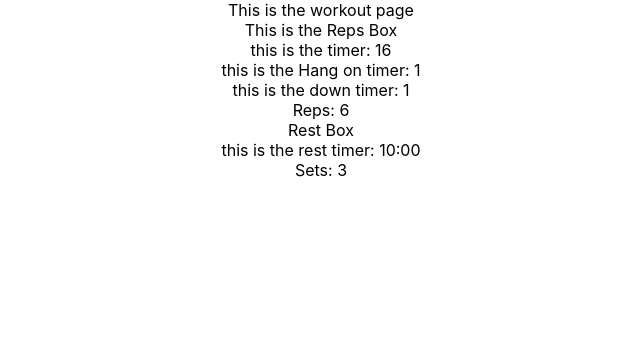
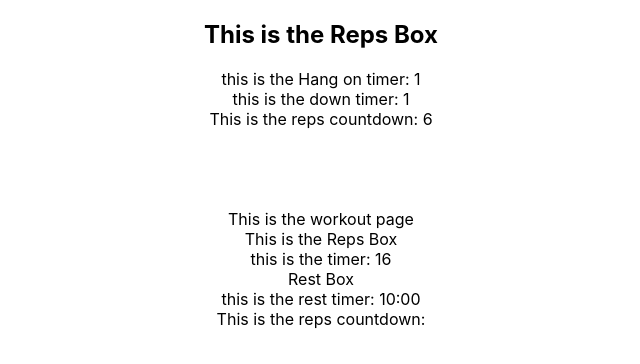
Before and after one commit to jhmccandless/hangboard-workout, a React (Create React App) app: page /current_workout in a window 1280 px wide. Shown: the top 364 px of the page, without its empty margins (319-959 px from the left). Built offline with nearby package versions, Linux system fonts and the light colour scheme.

Commit message:
working on the reps box, just need the timer

```diff
--- a/src/components/GetCountUI.jsx
+++ b/src/components/GetCountUI.jsx
@@ -1,13 +1,19 @@
-import React from "react";
+import React, { useEffect, useState } from "react";
 
-function GetCountUI({ whichCount, countNumber }) {
-  return (
-    <>
-      <div>
-        {whichCount}: {countNumber}
-      </div>
-    </>
-  );
+function GetCountUI({ count, countStop, eachRepTimer }) {
+  const timeoutTimer = 1000 * eachRepTimer;
+  const [repsCount, setRepsCount] = useState(count);
+  useEffect(() => {
+    if (countStop && repsCount > 0) {
+      const timer1 = setTimeout(() => {
+        setRepsCount((repsCount) => repsCount - 1);
+      }, timeoutTimer);
+      return () => window.clearTimeout(timer1);
+    } else {
+      setRepsCount(count);
+    }
+  }, [repsCount, timeoutTimer, countStop, count]);
+  return <>{<div>This is the reps countdown: {repsCount}</div>}</>;
 }
 
 export default GetCountUI;
--- a/src/components/RepsBoxUI.jsx
+++ b/src/components/RepsBoxUI.jsx
@@ -1,13 +1,33 @@
 import React from "react";
-import HangUpUI from "./HangUpUI";
+import TwoTimersUI from "./TwoTimersUI";
+import RepCount from "../containers/RepCount";
+import GetCountUI from "./GetCountUI";
 
-function RepsBoxUI({}) {
+function RepsBoxUI({
+  downTime,
+  hangTime,
+  isHangActive,
+  repsTotal,
+  totalTime,
+  countdownReps,
+}) {
+  console.log(downTime);
   return (
     <>
       <h2>This is the Reps Box</h2>
-      <HangUpUI />
+      <TwoTimersUI
+        whichTimer1={hangTime}
+        whichTimer2={downTime}
+        timerStop={isHangActive}
+        whichCountdown={countdownReps}
+      />
+      <GetCountUI
+        count={repsTotal}
+        countStop={isHangActive}
+        eachRepTimer={downTime + hangTime}
+      />
+
       {/*
-        reps
         >>>>>>>>>timer
          */}
     </>
--- a/src/components/TwoTimers.jsx
+++ b/src/components/TwoTimersUI.jsx
@@ -1,7 +1,7 @@
 import React, { useState, useEffect } from "react";
 import RepCount from "../containers/RepCount";
 
-function HangUpUI({ whichTimer1, whichTimer2, timerStop }) {
+function TwoTimersUI({ whichTimer1, whichTimer2, timerStop, whichCountdown }) {
   const [timer1, setTimer1] = useState(whichTimer1);
   const [isTimer1Active, setIsTimer1Active] = useState(true);
   const [timer2, setTimer2] = useState(whichTimer2);
@@ -16,6 +16,7 @@ function HangUpUI({ whichTimer1, whichTimer2, timerStop }) {
         setIsTimer1Active(false);
         setIsTimer2Active(true);
         setTimer1(whichTimer1);
+        // whichCountdown();
       } else if (isTimer2Active) {
         const timer1 = setTimeout(() => {
           setTimer2((timer2) => timer2 - 1);
@@ -48,9 +49,9 @@ function HangUpUI({ whichTimer1, whichTimer2, timerStop }) {
       {/* <h2>hang on and off timers</h2> */}
       <div>this is the Hang on timer: {timer1}</div>
       <div>this is the down timer: {timer2}</div>
-      <RepCount />
+      {/* <RepCount /> */}
     </>
   );
 }
 
-export default HangUpUI;
+export default TwoTimersUI;
--- a/src/components/WorkoutPageUI.jsx
+++ b/src/components/WorkoutPageUI.jsx
@@ -1,16 +1,20 @@
 import React from "react";
-import HangUp from "../containers/HangUp";
 import SetTimer from "../containers/SetTimer";
 import RestTimer from "../containers/RestTimer";
+import RepsBox from "../containers/RepsBox";
 
-function WorkoutPageUI() {
+function WorkoutPageUI({}) {
   return (
     <>
+      <RepsBox />
+      <br />
+      <br />
+      <br />
+      <br />
       <div>This is the workout page</div>
       <div>
         This is the Reps Box
         <SetTimer />
-        <HangUp />
       </div>
       <div>
         Rest Box
--- a/src/components/HangUpUI.jsx
+++ b/src/components/old_components/HangUpUI.jsx
@@ -1,5 +1,5 @@
 import React, { useState, useEffect } from "react";
-import RepCount from "../containers/RepCount";
+import RepCount from "../../containers/RepCount";
 
 function HangUpUI({ hangTime, downTime, isHangActive }) {
   const [onTime, setOnTime] = useState(hangTime);
--- /dev/null
+++ b/src/containers/RepsBox.jsx
@@ -0,0 +1,28 @@
+import RepsBoxUI from "../components/RepsBoxUI";
+import { connect } from "react-redux";
+import { countdownRepsAction } from "../action";
+
+function mapStateToProps(state) {
+  return {
+    downTime: state.downTime,
+    hangTime: state.hangTime,
+    isHangActive: state.isHangActive,
+    repsTotal: state.repsTotal,
+    totalTime: state.totalTime,
+  };
+}
+
+function mapDispatchToProps(dispatch) {
+  return {
+    countdownReps: function () {
+      dispatch(countdownRepsAction());
+    },
+  };
+}
+
+const connectedRepsBoxUI = connect(
+  mapStateToProps,
+  mapDispatchToProps
+)(RepsBoxUI);
+
+export default connectedRepsBoxUI;
```
Also changed, not shown: src/components/TimerUI.jsx (added, +34 -0 lines), src/components/old_components/GetCountUI copy.jsx (added, +13 -0 lines), src/containers/old_containers/HangUp.jsx (renamed from src/containers/HangUp.jsx).
